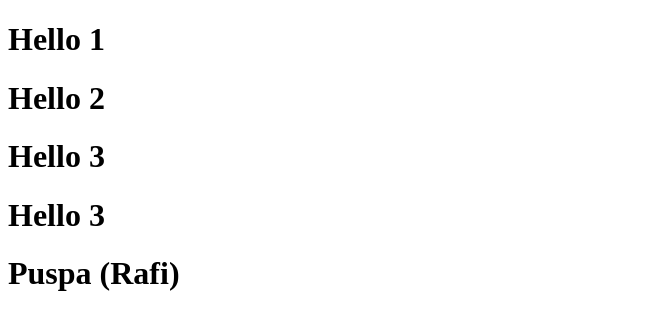
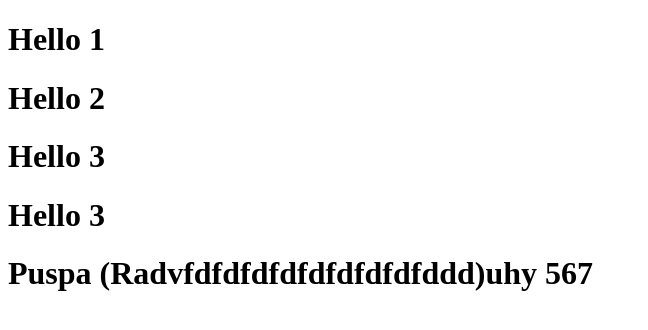
Before and after one commit to Asfaq19/january_01, a plain HTML site: page index.html in a window 1280 px wide. Shown: the whole page, without its empty margins (0-648 px from the left). Drawn offline with Linux system fonts and the light colour scheme.

Commit message:
puspa rafi

```diff
--- a/index.html
+++ b/index.html
@@ -11,6 +11,6 @@
     <h1>Hello 2</h1>
     <h1>Hello 3</h1>
     <h1>Hello 3</h1>
-    <h1>Puspa (Rafi)</h1>
+    <h1>Puspa (Radvfdfdfdfdfdfdfdfdfddd)uhy 567</h1>
 </body>
 </html>
```
